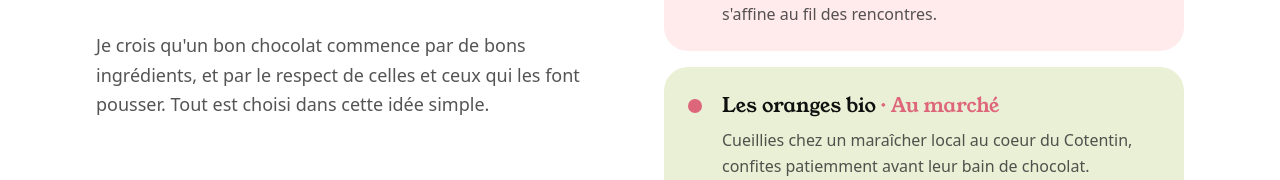
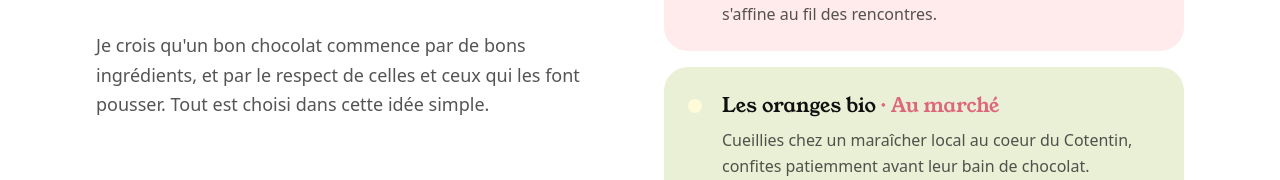
Before and after one commit to mdouet421/chocolaterie-shani, a React (Vite) app: page / in a window 1280 px wide. Shown: the part 3064-3244 px from the top of the page. Built offline with nearby package versions, Linux system fonts and the light colour scheme; what boring-avatars, cnfast would draw is missing.

Commit message:
fix: sourcing card dot color change to #FFFAD7
dans la partie sourcing, remplace le rose clair par #FFFAD7

```diff
--- a/src/routes/(prototype)/index.tsx
+++ b/src/routes/(prototype)/index.tsx
@@ -69,7 +69,7 @@ const SOURCING = [
     from: "Au marché",
     body: "Cueillies chez un maraîcher local au coeur du Cotentin, confites patiemment avant leur bain de chocolat.",
     card: "bg-sage/40 text-cocoa-deep",
-    dot: "bg-strawberry",
+    dot: "bg-[#FFFAD7]",
     fromColor: "text-strawberry",
     bodyColor: "text-cocoa/80",
   },
```
